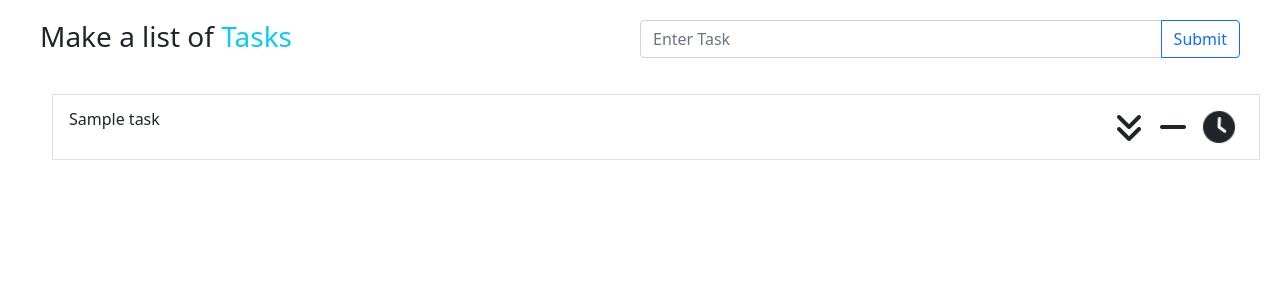
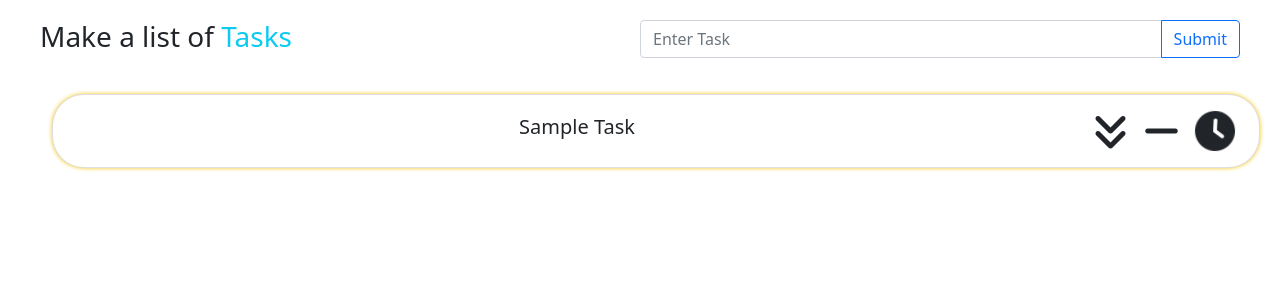
Before and after one commit to shivau1208/Todo, a Flask app: page / in a window 1280 px wide. Shown: the part 79-379 px from the top of the page. Run offline with Flask 2, Linux system fonts and the light colour scheme; tables that the repository leaves empty or names only in its code hold one stand-in row (values such as "Sample post"); parts of the project's set-up code (start-up, migrations or seed data) failed here and were passed over; some libraries are stand-ins or nearby versions.

Commit message:
23-08/ XHR

```diff
--- a/HR/routes.py
+++ b/HR/routes.py
@@ -1,3 +1,4 @@
+from asyncio.windows_events import NULL
 from HR import app
 from flask import render_template,request,jsonify
 from connectdb import mydb
@@ -10,11 +11,14 @@ def hello():
 @app.route('/task', methods=['GET','POST'])
 def task():
     cursor = mydb.connection.cursor()
-
     if request.method == 'POST':
         task = request.form.get("taskname")
-        cursor.execute('INSERT INTO Tasks (task_name) VALUES(%s)' , (task,))
-        cursor.connection.commit()
+        if(task != ''):
+            cursor.execute('INSERT INTO Tasks (task_name) VALUES(%s)' , (task,))
+            cursor.connection.commit()
+        else:
+            return render_template('index.html')
+
     elif request.method == 'GET':
         cursor.execute('SELECT * FROM Tasks')
         data = cursor.fetchall()
@@ -26,3 +30,5 @@ def task():
 # def delete():
 #     cursor = mydb.connection.cursor()
 #     if request.method == 'POST':
+#         cursor.execute('DELETE FROM Tasks WHERE task_name')
+#         cursor.connection.commit()
--- a/HR/static/main.css
+++ b/HR/static/main.css
@@ -9,3 +9,13 @@
 /* #list1{
     width: 500px;
 } */
+.li{
+    border-radius: 2pc !important;
+    box-shadow: 0 0 4px #f4c50d;
+    font-size: 20px;
+}
+.text{
+    padding-top: 5px;
+    text-align: center;
+    text-transform: capitalize;
+}
```
Also changed, not shown: HR/static/main.js (+33 -23 lines).
